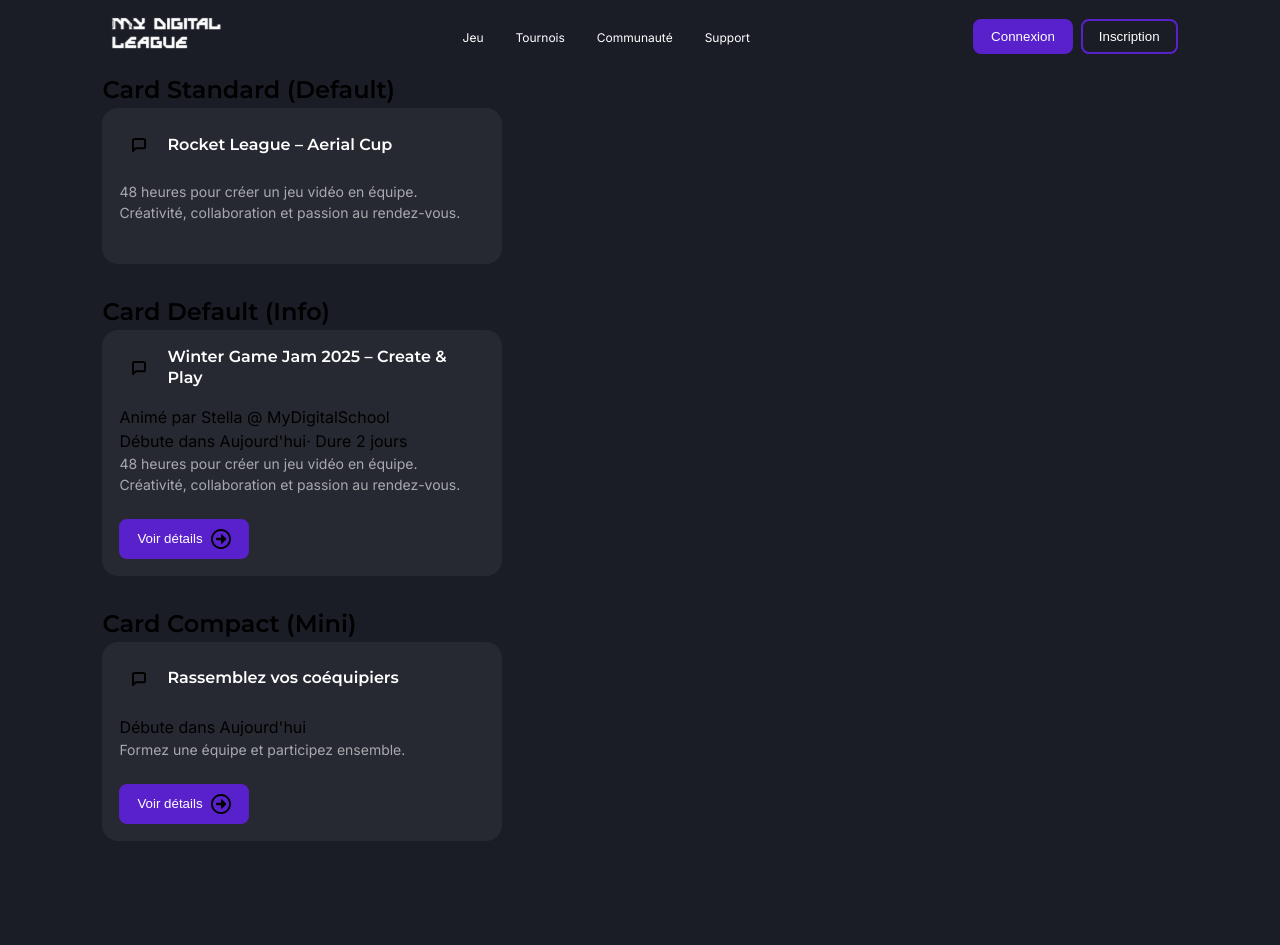
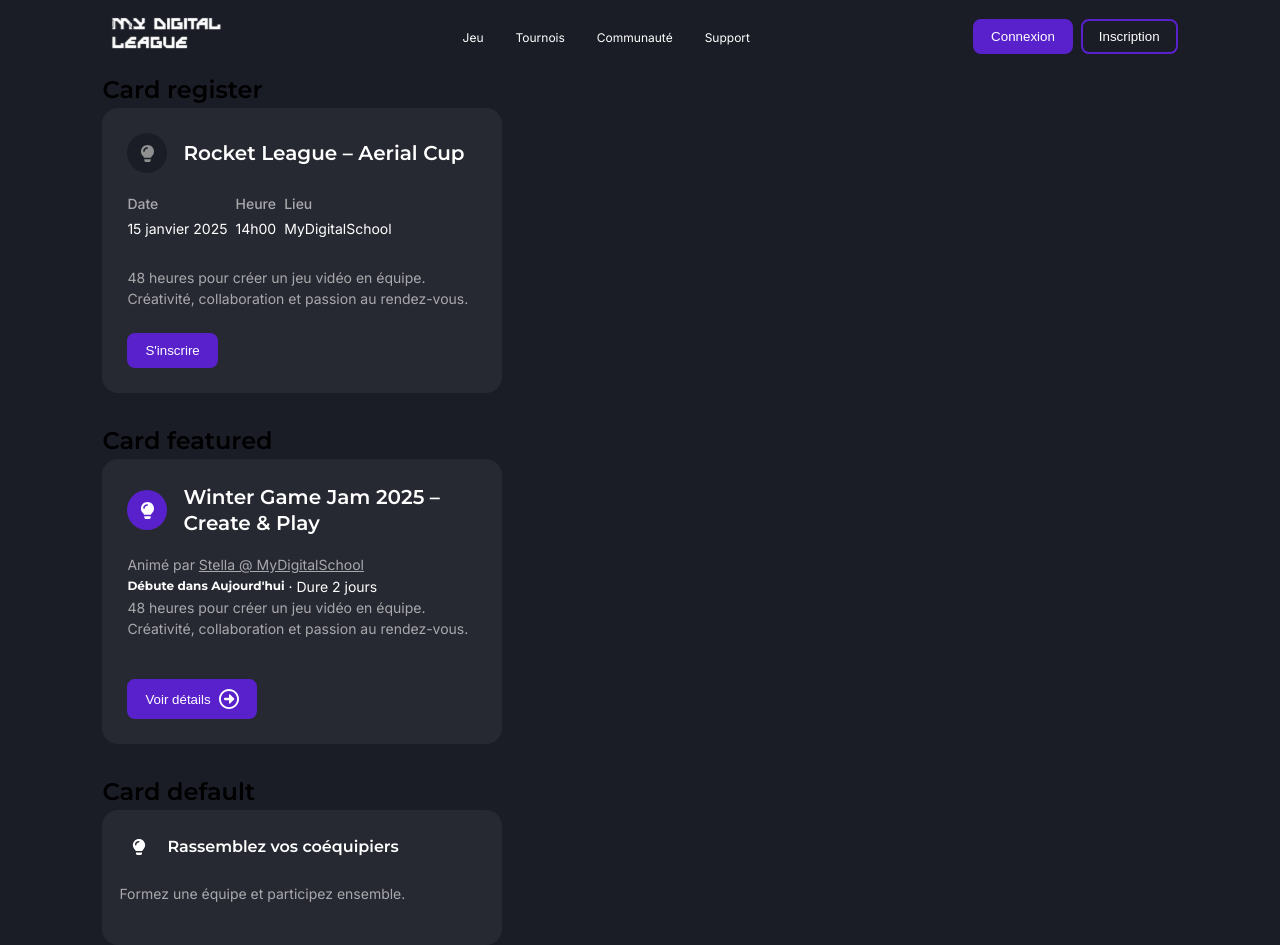
Before and after one commit to JeremDevX/my-digital-league-mds-grenoble, a Next.js app: page / in a window 1280 px wide. Before the commit the page ends 841 px from the top, so only its background shows below. Built offline with nearby package versions, Linux system fonts and the light colour scheme.

Commit message:
feat: replace MessageSquareIcon with BulbIcon in Card component and update styles while removing page.module.scss useless

```diff
--- a/app/components/Card/Card.module.scss
+++ b/app/components/Card/Card.module.scss
@@ -24,11 +24,11 @@
       display: flex;
       align-items: center;
       justify-content: center;
-      color: $--color-icon-dark;
       width: 40px;
       height: 40px;
 
       svg {
+        color: $--color-light;
         width: 16px;
         height: 16px;
       }
@@ -72,21 +72,12 @@
     .iconWrapper {
       background-color: $--color-bg-dark;
       border-radius: $--border-radius-xl;
-      color: $--color-icon-dark;
       width: 40px;
       height: 40px;
       svg {
-        width: 20px;
-        height: 20px;
-      }
-      @media (min-width: $--tablet) {
-        width: 48px;
-        height: 48px;
-
-        svg {
-          width: 24px;
-          height: 24px;
-        }
+        color: $--color-icon-dark;
+        width: 13px;
+        height: 17px;
       }
     }
     .title {
@@ -160,21 +151,14 @@
   .header {
     gap: $--spacing-md;
     .iconWrapper {
-      background-color: $--color-bg-dark;
+      background-color: $--color-primary;
       border-radius: $--border-radius-xl;
       color: $--color-icon-dark;
+      width: 40px;
+      height: 40px;
       svg {
-        width: 20px;
-        height: 20px;
-      }
-      @media (min-width: $--tablet) {
-        width: 48px;
-        height: 48px;
-
-        svg {
-          width: 24px;
-          height: 24px;
-        }
+        width: 13px;
+        height: 17px;
       }
     }
     .title {
--- a/app/components/Icons/Icons.tsx
+++ b/app/components/Icons/Icons.tsx
@@ -9,7 +9,7 @@
 export const ArrowCircleRightIcon = ({
   width = 20,
   height = 20,
-  color = "black",
+  color = "currentColor",
 }: IconProps): ReactNode => (
   <svg
     width={width}
@@ -529,7 +529,7 @@
   <svg
     width={width}
     height={height}
-    viewBox="0 0 50 50"
+    viewBox="0 0 13 17.5312"
     fill="none"
     xmlns="http://www.w3.org/2000/svg"
   >
@@ -740,3 +740,22 @@
     />
   </svg>
 );
+
+export const BulbIcon = ({
+  width = 20,
+  height = 20,
+  color = "currentColor",
+}: IconProps): ReactNode => (
+  <svg
+    width={width}
+    height={height}
+    viewBox="0 0 13 17"
+    fill="none"
+    xmlns="http://www.w3.org/2000/svg"
+  >
+    <path
+      d="M9.91589 12.75C10.163 12.0096 10.6573 11.3389 11.2159 10.7611C12.3229 9.61895 13 8.075 13 6.375C13 2.85547 10.0885 0 6.5 0C2.91146 0 0 2.85547 0 6.375C0 8.075 0.677083 9.61895 1.78411 10.7611C2.34271 11.3389 2.84036 12.0096 3.08411 12.75H9.9125H9.91589ZM9.75 14.3438H3.25V14.875C3.25 16.3426 4.46198 17.5312 5.95833 17.5312H7.04167C8.53802 17.5312 9.75 16.3426 9.75 14.875V14.3438ZM6.22917 3.71875C4.88177 3.71875 3.79167 4.78789 3.79167 6.10938C3.79167 6.55098 3.42943 6.90625 2.97917 6.90625C2.52891 6.90625 2.16667 6.55098 2.16667 6.10938C2.16667 3.90801 3.98464 2.125 6.22917 2.125C6.67943 2.125 7.04167 2.48027 7.04167 2.92188C7.04167 3.36348 6.67943 3.71875 6.22917 3.71875Z"
+      fill={color}
+    />
+  </svg>
+);
--- a/app/page.tsx
+++ b/app/page.tsx
@@ -1,22 +1,20 @@
 "use client";
 
-import styles from "./page.module.scss";
 import Card from "./components/Card/Card";
-import { MessageSquareIcon } from "./components/Icons/Icons";
+import { BulbIcon } from "./components/Icons/Icons";
 
 export default function Home() {
   return (
-    <div className={styles.page}>
-      <main className={styles.main}>
-
+    <div>
+      <main>
         <section style={{ marginBottom: "3rem" }}>
-          <h2>Card Standard (Default)</h2>
+          <h2>Card register</h2>
 
           <Card
             id="1"
-              variant="default"
+            variant="register"
             status="ongoing"
-              icon={<MessageSquareIcon />}
+            icon={<BulbIcon />}
             name="Rocket League – Aerial Cup"
             description="48 heures pour créer un jeu vidéo en équipe. Créativité, collaboration et passion au rendez-vous."
             date={new Date("2025-01-15T14:00:00")}
@@ -30,14 +28,14 @@
           />
         </section>
         <section style={{ marginBottom: "3rem" }}>
-            <h2>Card Default (Info)</h2>
+          <h2>Card featured</h2>
           <Card
             id="7"
-            variant="vedette"
+            variant="featured"
             status="upcoming"
             duration="2 jours"
             animatedBy="Stella @ MyDigitalSchool"
-            icon={<MessageSquareIcon />}
+            icon={<BulbIcon />}
             name="Winter Game Jam 2025 – Create & Play"
             description="48 heures pour créer un jeu vidéo en équipe. Créativité, collaboration et passion au rendez-vous."
             date={new Date("2025-02-22T14:00:00")}
@@ -47,17 +45,22 @@
             createdAt={new Date()}
             updatedAt={new Date()}
           />
-
         </section>
 
         <section>
-          <h2>Card Compact (Mini)</h2>
-          <div style={{ display: "grid", gridTemplateColumns: "repeat(auto-fit, minmax(200px, 1fr))", gap: "1rem" }}>
+          <h2>Card default</h2>
+          <div
+            style={{
+              display: "grid",
+              gridTemplateColumns: "repeat(auto-fit, minmax(200px, 1fr))",
+              gap: "1rem",
+            }}
+          >
             <Card
               id="4"
-              variant="compact"
+              variant="default"
               status="upcoming"
-              icon={<MessageSquareIcon />}
+              icon={<BulbIcon />}
               name="Rassemblez vos coéquipiers"
               description="Formez une équipe et participez ensemble."
               date={new Date("2025-01-15T14:00:00")}
@@ -69,7 +72,6 @@
               createdAt={new Date()}
               updatedAt={new Date()}
             />
-
           </div>
         </section>
       </main>
```
Also changed, not shown: app/page.module.scss (deleted), 1 other file (tests, documents, lock files or other folders). Lines whose indentation alone changed are shown as unchanged.
